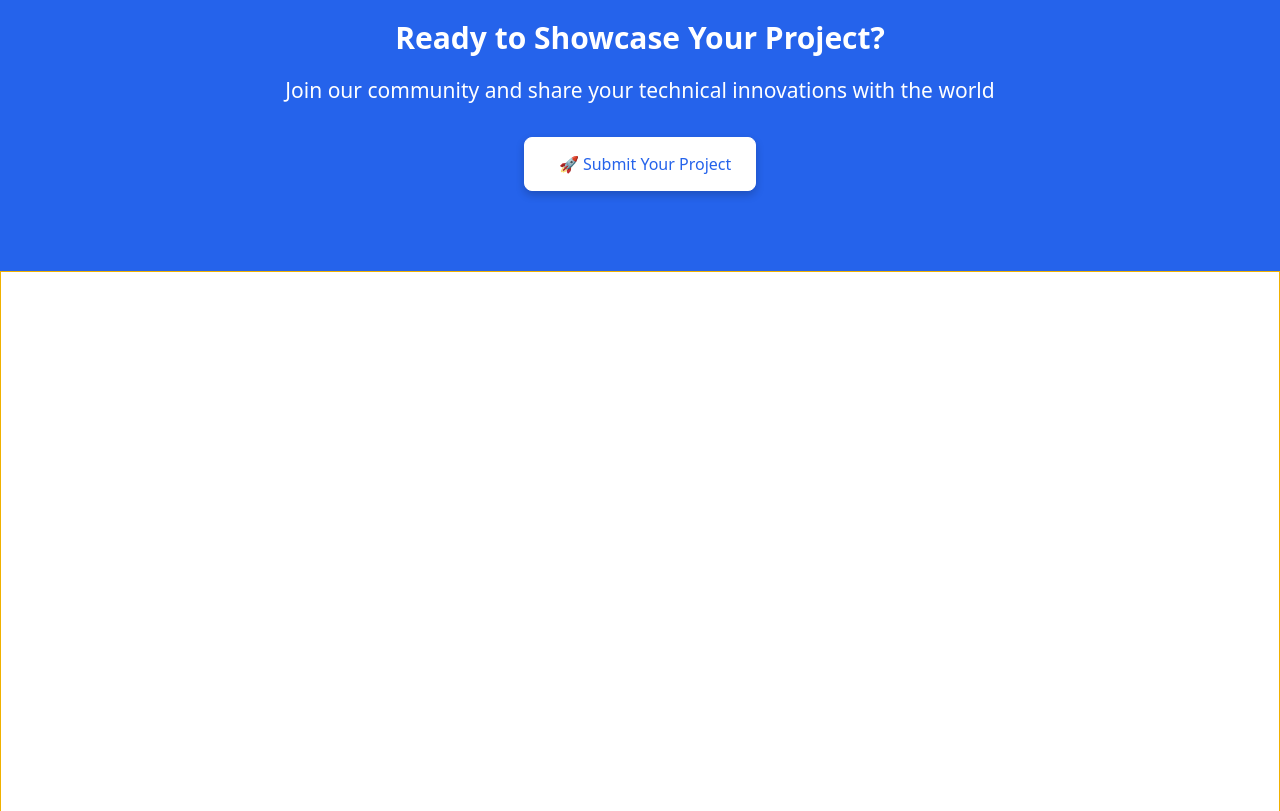
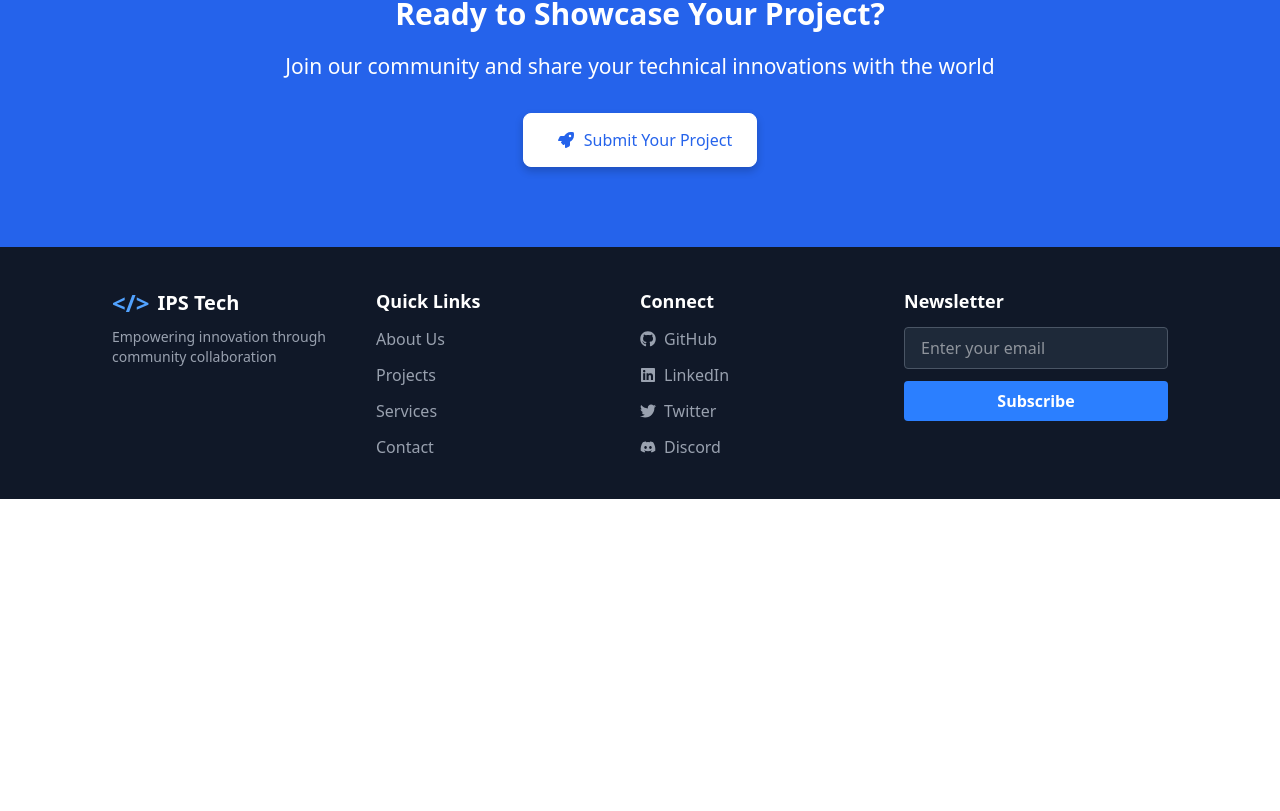
Before and after one commit to Kite-IPS/Ips_Portfolio, a React (Vite) app in the folder Client/: page / in a window 1280 px wide. Shown: the part 3329-4140 px from the top of the page. After the commit the page ends 3828 px from the top, so only its background shows below. Built offline with nearby package versions, Linux system fonts and the light colour scheme.

Commit message:
footer 100% completed :)

```diff
--- /dev/null
+++ b/Client/src/Components/Footer.jsx
@@ -0,0 +1,60 @@
+import React from "react";
+import { FaGithub } from "react-icons/fa";
+import { FaLinkedin } from "react-icons/fa";
+import { FaTwitter } from "react-icons/fa";
+import { FaDiscord } from "react-icons/fa";
+
+const Footer = () => {
+  return (
+    <footer className="bg-gray-900 text-white py-10">
+      <div className="max-w-6xl mx-auto px-6 md:px-12 flex flex-wrap justify-between">
+        {/* Left Section */}
+        <div className="w-full md:w-1/4 mb-6 md:mb-0">
+          <h2 className="text-xl font-bold flex items-center">
+            <span className="text-blue-400 text-2xl mr-2">{"</>"}</span> IPS Tech
+          </h2>
+          <p className="text-gray-400 text-sm mt-2">
+            Empowering innovation through community collaboration
+          </p>
+        </div>
+
+
+        <div className="w-full md:w-1/4 mb-6 md:mb-0">
+          <h3 className="text-lg font-semibold mb-3">Quick Links</h3>
+          <ul className="space-y-3">
+            <li><a href="#" className="text-gray-400 hover:text-blue-400">About Us</a></li>
+            <li><a href="#" className="text-gray-400 hover:text-blue-400">Projects</a></li>
+            <li><a href="#" className="text-gray-400 hover:text-blue-400">Services</a></li>
+            <li><a href="#" className="text-gray-400 hover:text-blue-400">Contact</a></li>
+          </ul>
+        </div>
+
+
+        <div className="w-full md:w-1/4 mb-6 md:mb-0">
+          <h3 className="text-lg font-semibold mb-3">Connect</h3>
+          <ul className="space-y-3">
+            <li><a href="https://github.com/Kite-IPS" className="text-gray-400 hover:text-blue-400 flex items-center gap-2"><FaGithub /> GitHub</a></li>
+            <li><a href="https://lnkd.in/gZdPmjSB" className="text-gray-400 hover:text-blue-400 flex items-center gap-2"><FaLinkedin />LinkedIn</a></li>
+            <li><a href="#" className="text-gray-400 hover:text-blue-400 flex items-center gap-2"><FaTwitter />Twitter</a></li>
+            <li><a href="#" className="text-gray-400 hover:text-blue-400 flex items-center gap-2"><FaDiscord />Discord</a></li>
+          </ul>
+        </div>
+
+
+        <div className="w-full md:w-1/4">
+          <h3 className="text-lg font-semibold mb-3">Newsletter</h3>
+          <input
+            type="email"
+            placeholder="Enter your email"
+            className="w-full px-4 py-2 rounded bg-gray-800 text-white border border-gray-600 focus:outline-none focus:ring-2 focus:ring-blue-400"
+          />
+          <button className="w-full mt-3 py-2 bg-blue-500 hover:bg-blue-600 text-white font-semibold rounded">
+            Subscribe
+          </button>
+        </div>
+      </div>
+    </footer>
+  );
+};
+
+export default Footer;
--- a/Client/src/Pages/LandingPage.jsx
+++ b/Client/src/Pages/LandingPage.jsx
@@ -10,6 +10,9 @@ import ProjectCard from '../Components/ProjectCard'
 import section from '../assets/section.png'
 import ServiceBox from '../Components/ServiceBox'
 import { useNavigate } from 'react-router-dom'
+import Footer from '../Components/footer'
+import { FaRocket } from "react-icons/fa";
+
 <link rel="stylesheet" href="index.css"></link>
 const LandingPage = () => {
 
@@ -95,11 +98,7 @@ const LandingPage = () => {
                         <img src={section} alt="Image" className='mx-auto' />
                     </Link>
                 </div>
-                <section width="1440px" height="284px" className="flex items-center justify-center">
-                    <div width="1120" height="164">Our Partners
 
-                    </div>
-                </section>
                 <div className="mt-20">
                     <div className='w-[80%] mx-auto flex flex-col items-center justify-center'>
                         <h1 className='font-bold text-4xl'>Our Services</h1>
@@ -118,10 +117,11 @@ const LandingPage = () => {
         <h2>Ready to Showcase Your Project?</h2>
         <p>Join our community and share your technical innovations with the world</p>
         <button class="submit-btn">
-            <i class="fas fa-bullhorn"></i> 🚀 Submit Your Project
+            <i class="fas fa-bullhorn"></i> <FaRocket/> Submit Your Project
         </button>
         </section>
-            <section id="contact" className="h-screen border border-yellow-500"></section>
+        <Footer></Footer>
+
 
         </>
 
```
